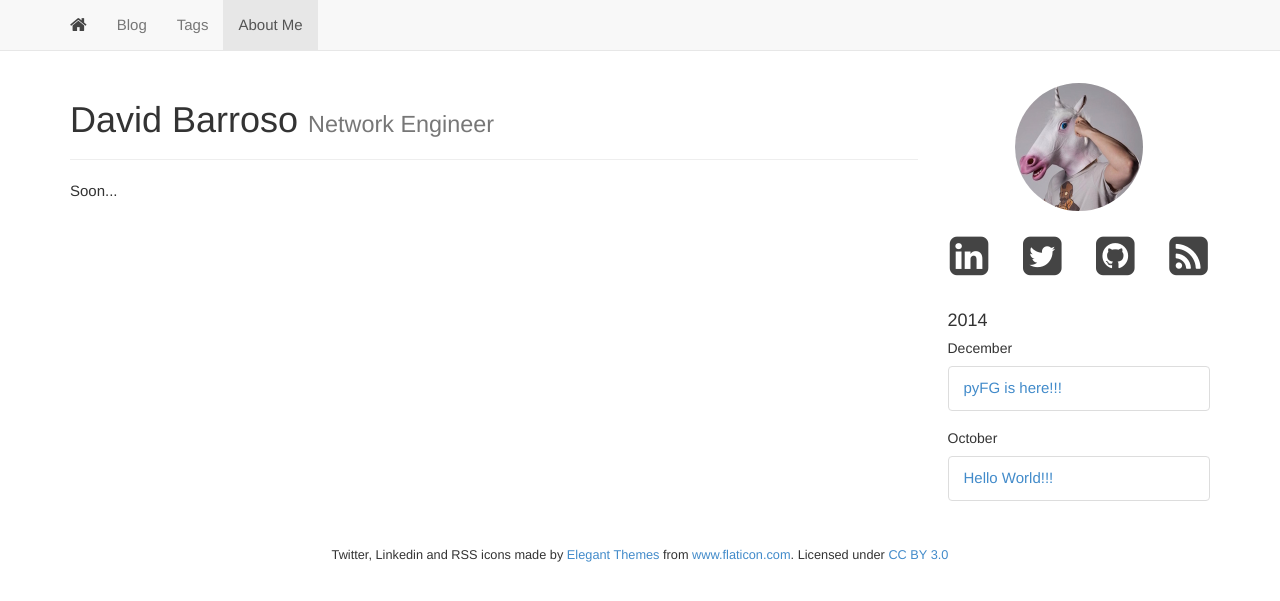
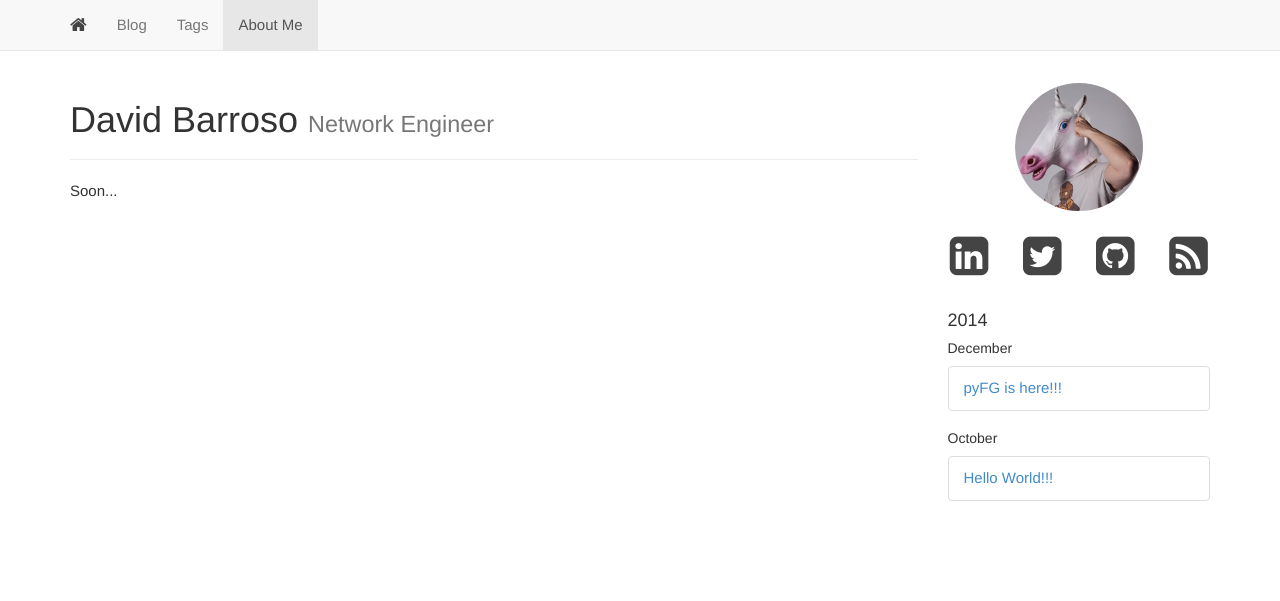
Before and after one commit to dbarrosop/dbarrosop.github.io, a Jekyll site: the page built from about/index.html, in a window 1280 px wide. Shown: the top 601 px of the page. Built offline with Jekyll 4.4.1, drawn with Linux system fonts in a browser that asks for light colours; nearby versions of some CDN libraries.

Commit message:
Removed unnecessary credits

```diff
--- a/_includes/footer.html
+++ b/_includes/footer.html
@@ -4,9 +4,6 @@
   </div>
 </div>
 </div>
-<br>
-<div class="text-center">
-    <small>Twitter, Linkedin and RSS icons made by <a href="http://www.elegantthemes.com" title="Elegant Themes">Elegant Themes</a> from <a href="http://www.flaticon.com" title="Flaticon">www.flaticon.com</a>. Licensed under <a href="http://creativecommons.org/licenses/by/3.0/" title="Creative Commons BY 3.0">CC BY 3.0</a></small>
 <br>
 
 </div>
```
